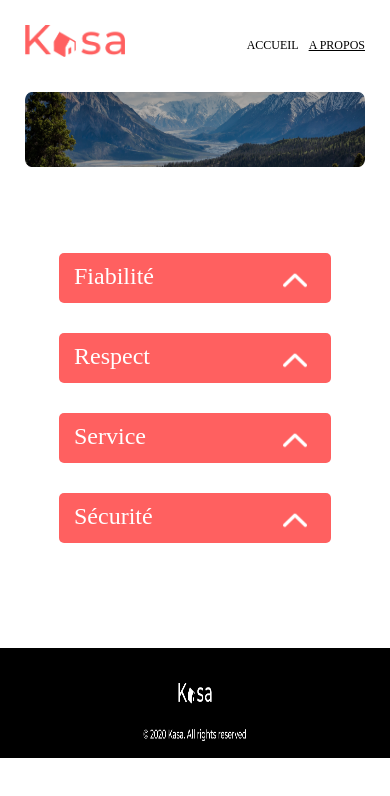
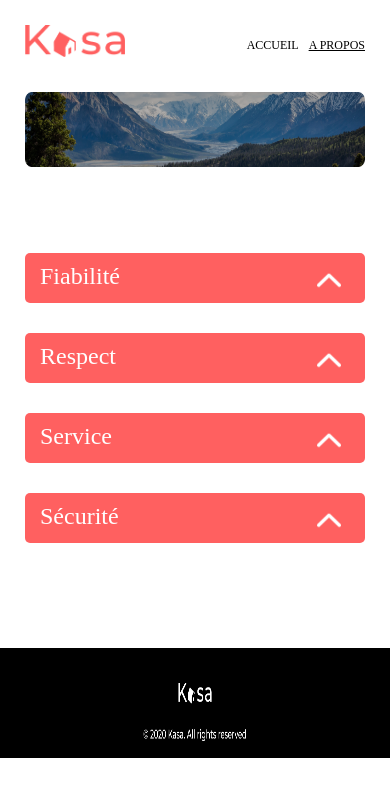
Before and after one commit to NatashaFinkel/Kasa, a React (Create React App) app: page /about in a window 390 px wide. Shown: the top 796 px of the page. Built offline with nearby package versions, Linux system fonts and the light colour scheme.

Commit message:
Ajout du media query mobile pour le fichier accordion.scss

```diff
--- a/src/components/accordion/_accordion.scss
+++ b/src/components/accordion/_accordion.scss
@@ -39,3 +39,10 @@
 .accordion-text {
   background-color: rgba(246, 246, 246, 1);
 }
+
+//  Ecran : téléphone portable.
+@media screen and (max-width: 425px) {
+  .accordion-container {
+    width: 100%;
+  }
+}
```
